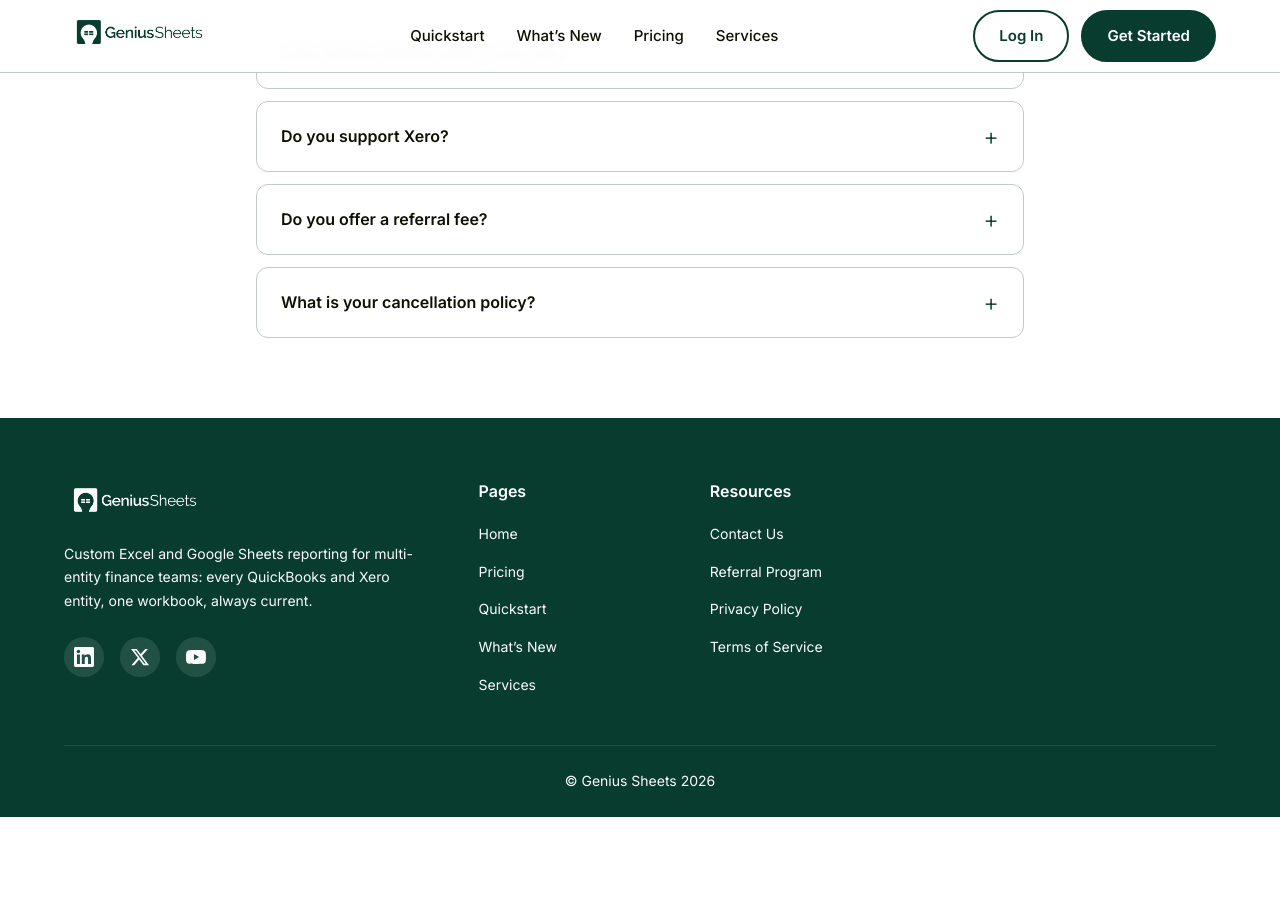
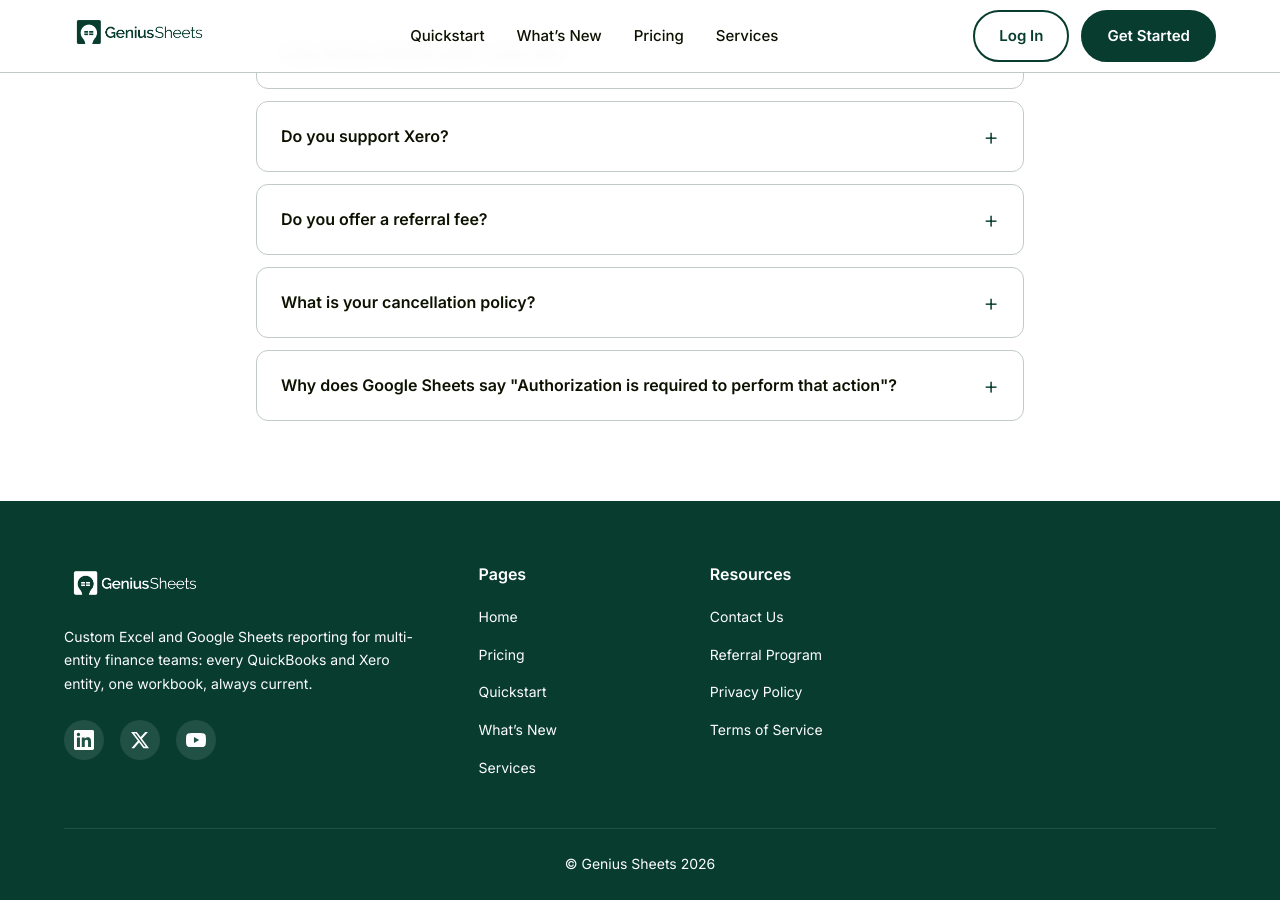
Before and after one commit to GeniusSheets/gs_site, a Jekyll site: the page built from pricing.html, in a window 1280 px wide and 900 px high, scrolled down 1400 px. Built offline with Jekyll 4.4.1, drawn with Linux system fonts in a browser that asks for light colours; before the commit the page ends 2217 px from its top, so only the background shows below that.

Commit message:
Add FAQ entry for Google Sheets authorization error
Covers "ScriptError: Authorization is required to perform that action",
which new users hit when logging in to the Google Sheets add-on. The
cause is a Google permissions grant, not a Genius Sheets account
problem, so the entry explains that up front and links to the full
troubleshooting checklist in the web app FAQ.

Co-Authored-By: Claude Opus 5 (1M context) <noreply@anthropic.com>

```diff
--- a/pricing.html
+++ b/pricing.html
@@ -134,6 +134,15 @@ description: "Simple pricing for live financial reporting, from a single entity
           <p>Cancel anytime. Manage your plan from your account, or email info@geniussheets.us.</p>
         </div>
       </div>
+      <div class="faq-item">
+        <button class="faq-question">
+          Why does Google Sheets say "Authorization is required to perform that action"?
+          <span class="faq-icon">+</span>
+        </button>
+        <div class="faq-answer">
+          <p>That is a Google permissions error, not a problem with your Genius Sheets account. It means the Google account viewing the spreadsheet has not granted the add-on the access it needs. The usual cause is being signed in to more than one Google account at once, so Google runs the add-on as a different account than the one that installed it. Open the spreadsheet in an Incognito window signed in to only the account you want to use, then choose Extensions, Genius Sheets, Main Menu from the top menu and accept the Google permission prompt. For the full checklist, including what to do on a work Google Workspace account, see the <a href="{{ site.app_url }}/faq#sheets-authorization-required">troubleshooting FAQ</a>.</p>
+        </div>
+      </div>
     </div>
   </div>
 </section>
```
